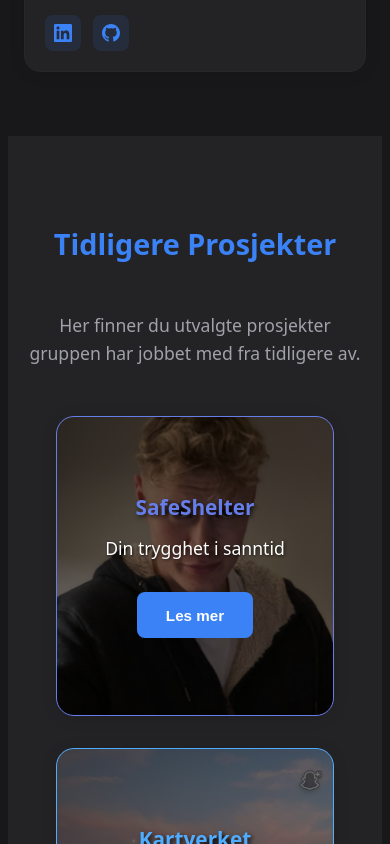
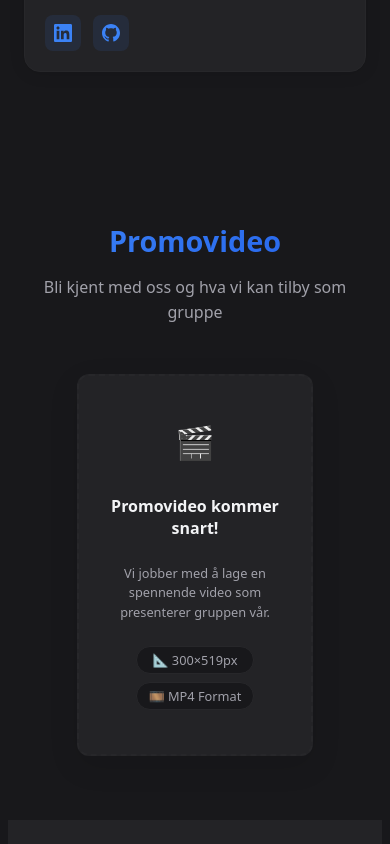
Before and after one commit to sigurdmaeland/gruppe14_IS310, a React (Vite) app: page / in a window 390 px wide. Shown: the part 4900-5744 px from the top of the page. Built offline with nearby package versions, Linux system fonts and the light colour scheme.

Commit message:
Lagt til Promovideo komponent med Git LFS support (uten videofil enda)

```diff
--- a/src/components/Navbar.jsx
+++ b/src/components/Navbar.jsx
@@ -64,6 +64,11 @@ function Navbar() {
               </a>
             </li>
             <li>
+              <a href="#promovideo" className="navbar-link" onClick={(e) => handleSmoothScroll(e, 'promovideo')}>
+                Promovideo
+              </a>
+            </li>
+            <li>
               <a href="#prosjekter" className="navbar-link" onClick={(e) => handleSmoothScroll(e, 'prosjekter')}>
                 Prosjekter
               </a>
--- /dev/null
+++ b/src/components/Promovideo.jsx
@@ -0,0 +1,31 @@
+import React from 'react';
+import './css/promovideo.css';
+
+const Promovideo = () => {
+  return (
+    <section id="promovideo" className="promovideo-section">
+      <div className="container">
+        <div className="promovideo-header">
+          <h2 className="promovideo-title">Promovideo</h2>
+          <p className="promovideo-subtitle">
+            Bli kjent med oss og hva vi kan tilby som gruppe
+          </p>
+        </div>
+
+        <div className="video-container">
+          <div className="video-placeholder">
+            <div className="placeholder-icon">🎬</div>
+            <h3>Promovideo kommer snart!</h3>
+            <p>Vi jobber med å lage en spennende video som presenterer gruppen vår.</p>
+            <div className="placeholder-info">
+              <span>📐 300×519px</span>
+              <span>🎞️ MP4 Format</span>
+            </div>
+          </div>
+        </div>
+      </div>
+    </section>
+  );
+};
+
+export default Promovideo;
--- /dev/null
+++ b/src/components/css/promovideo.css
@@ -0,0 +1,176 @@
+/* Promovideo Section */
+.promovideo-section {
+  padding: 5rem 0;
+  background: var(--bg);
+  position: relative;
+}
+
+.promovideo-section .container {
+  max-width: 1200px;
+  margin: 0 auto;
+  padding: 0 2rem;
+}
+
+/* Header */
+.promovideo-header {
+  text-align: center;
+  margin-bottom: 3rem;
+}
+
+.promovideo-title {
+  font-size: 2.8rem;
+  font-weight: 700;
+  background: linear-gradient(135deg, var(--accent) 0%, var(--accent-hover) 100%);
+  -webkit-background-clip: text;
+  -webkit-text-fill-color: transparent;
+  background-clip: text;
+  margin-bottom: 1rem;
+  line-height: 1.2;
+}
+
+.promovideo-subtitle {
+  font-size: 1.1rem;
+  color: var(--muted);
+  line-height: 1.6;
+  max-width: 500px;
+  margin: 0 auto;
+}
+
+/* Video Container */
+.video-container {
+  display: flex;
+  justify-content: center;
+  align-items: center;
+}
+
+/* Video Placeholder */
+.video-placeholder {
+  width: 300px;
+  height: 519px;
+  border-radius: 12px;
+  border: 2px dashed var(--border);
+  background: var(--card);
+  display: flex;
+  flex-direction: column;
+  justify-content: center;
+  align-items: center;
+  text-align: center;
+  padding: 2rem;
+  box-shadow: 0 10px 30px rgba(0, 0, 0, 0.1);
+  transition: all 0.3s ease;
+}
+
+.video-placeholder:hover {
+  transform: translateY(-5px);
+  box-shadow: 0 15px 40px rgba(59, 130, 246, 0.2);
+  border-color: var(--accent);
+}
+
+.placeholder-icon {
+  font-size: 3rem;
+  margin-bottom: 1rem;
+}
+
+.video-placeholder h3 {
+  font-size: 1.2rem;
+  font-weight: 600;
+  color: var(--text);
+  margin-bottom: 0.75rem;
+}
+
+.video-placeholder p {
+  font-size: 0.9rem;
+  color: var(--muted);
+  line-height: 1.5;
+  margin-bottom: 1.5rem;
+}
+
+.placeholder-info {
+  display: flex;
+  flex-direction: column;
+  gap: 0.5rem;
+}
+
+.placeholder-info span {
+  font-size: 0.8rem;
+  color: var(--muted);
+  background: var(--bg);
+  padding: 0.25rem 0.75rem;
+  border-radius: 20px;
+  border: 1px solid var(--border);
+}
+
+.promo-video {
+  width: 300px;
+  height: 519px;
+  border-radius: 12px;
+  border: 2px solid var(--border);
+  object-fit: cover;
+  box-shadow: 0 10px 30px rgba(0, 0, 0, 0.1);
+  transition: all 0.3s ease;
+}
+
+.promo-video:hover {
+  transform: translateY(-5px);
+  box-shadow: 0 15px 40px rgba(59, 130, 246, 0.2);
+  border-color: var(--accent);
+}
+
+/* Responsive Design */
+@media (max-width: 768px) {
+  .promovideo-section {
+    padding: 4rem 0;
+  }
+
+  .promovideo-section .container {
+    padding: 0 1.5rem;
+  }
+
+  .promovideo-title {
+    font-size: 2.2rem;
+  }
+
+  .promovideo-subtitle {
+    font-size: 1rem;
+  }
+
+  .promo-video, .video-placeholder {
+    width: 250px;
+    height: 433px;
+  }
+
+  .video-placeholder {
+    padding: 1.5rem;
+  }
+
+  .placeholder-icon {
+    font-size: 2.5rem;
+  }
+}
+
+@media (max-width: 480px) {
+  .promovideo-title {
+    font-size: 1.8rem;
+  }
+
+  .promo-video, .video-placeholder {
+    width: 200px;
+    height: 346px;
+  }
+
+  .video-placeholder {
+    padding: 1rem;
+  }
+
+  .placeholder-icon {
+    font-size: 2rem;
+  }
+
+  .video-placeholder h3 {
+    font-size: 1rem;
+  }
+
+  .video-placeholder p {
+    font-size: 0.8rem;
+  }
+}
--- a/src/pages/Home.jsx
+++ b/src/pages/Home.jsx
@@ -1,6 +1,7 @@
 import React, { useEffect } from 'react';
 import Hero from '../components/Hero';
 import Omoss from '../components/Omoss';
+import Promovideo from '../components/Promovideo';
 import Prosjekt from '../components/Prosjekt';
 import Prosjektønsker from '../components/Prosjektønsker';
 import Kontakt from '../components/Kontakt';
@@ -70,6 +71,7 @@ const Home = () => {
     <div className="single-page-container">
       <Hero />
       <Omoss />
+      <Promovideo />
       <Prosjekt />
       <Prosjektønsker />
       <Kontakt />
```
Also changed, not shown: public/promovideo-placeholder.txt (added), 1 other file (tests, documents, lock files or other folders).
